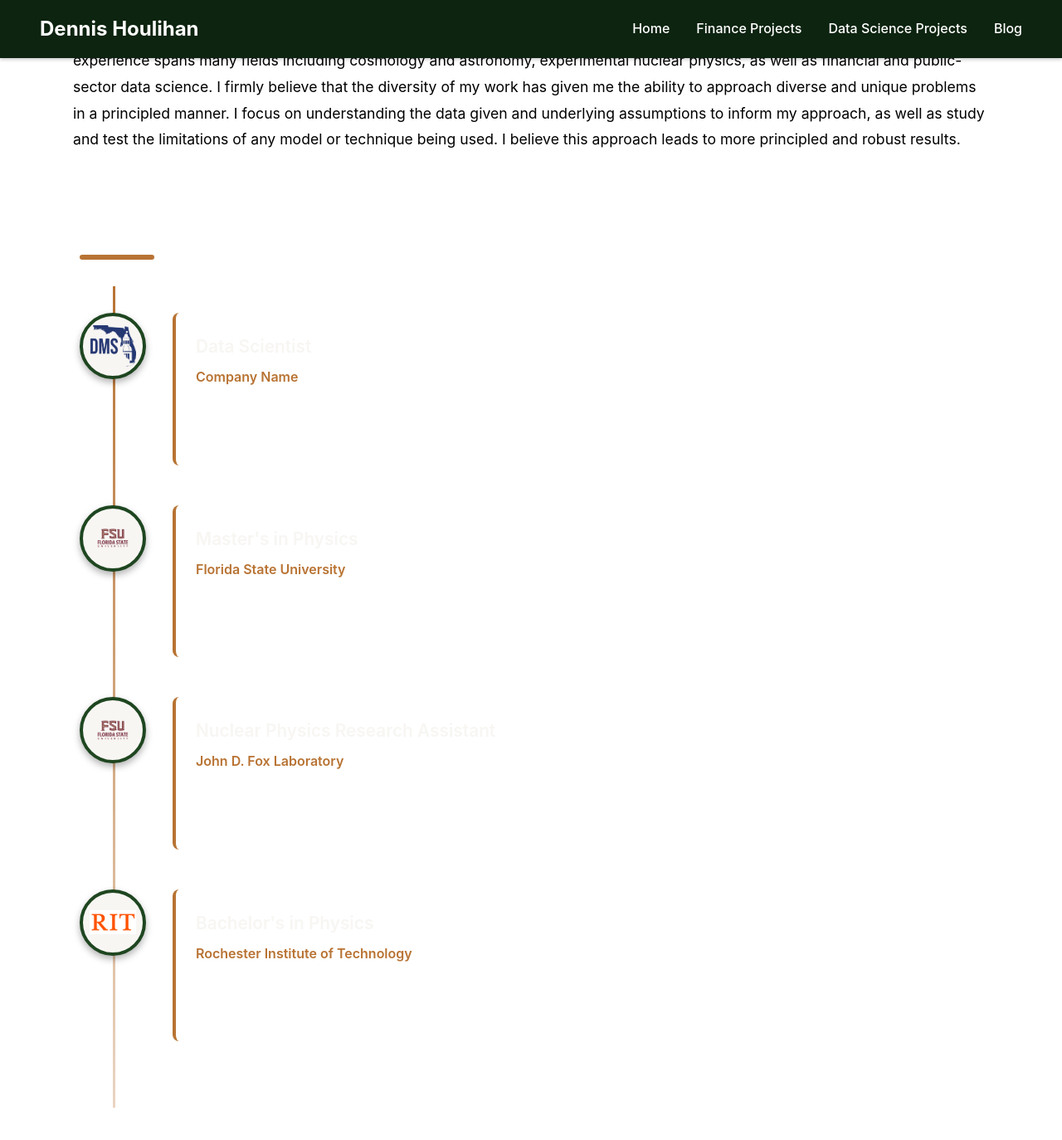
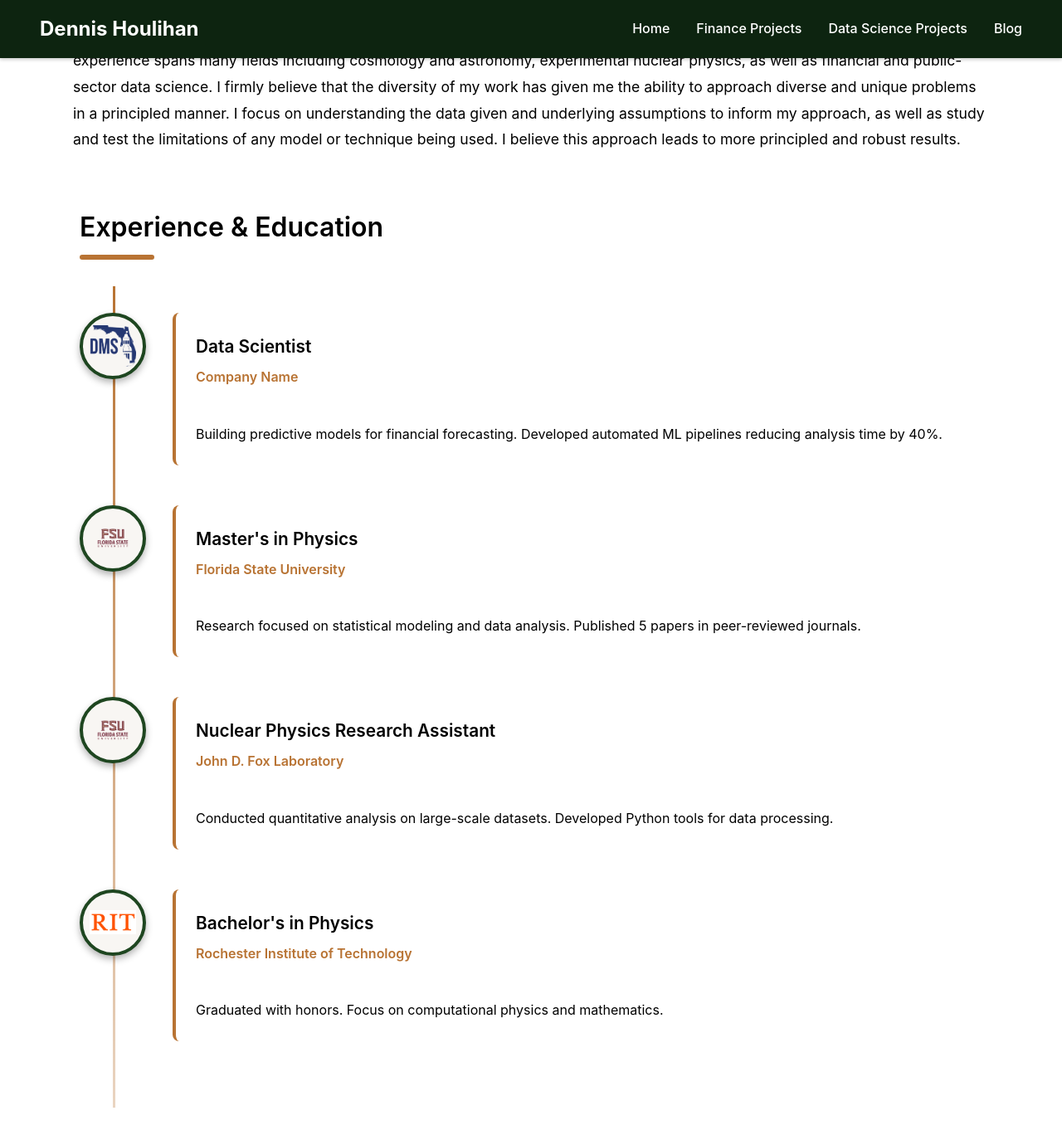
Before and after one commit to DJHoulihan/DJHoulihan.github.io, a Jekyll site: the page built from index.html, in a window 1280 px wide and 1400 px high, scrolled down 598 px. Shown: the top 1374 px of the window at 83% size. Built offline with Jekyll 4.4.1, drawn with Linux system fonts in a browser that asks for light colours.

Commit message:
Make font black

```diff
--- a/index.html
+++ b/index.html
@@ -41,7 +41,7 @@ layout: default
 <!-- TIMELINE SECTION -->
 <!-- ===================== -->
 <section id="timeline" style="max-width:100%; margin:4rem 0 0 0; padding:0 0.5rem;">
-  <h2 style="text-align:left; margin-bottom:0.5rem; color:#ffffff00;">
+  <h2 style="text-align:left; margin-bottom:0.5rem; color:#000000;">
     Experience & Education
   </h2>
   <!-- Underline -->
@@ -176,7 +176,7 @@ layout: default
 .timeline-content h3 {
   margin: 0 0 0.5rem 0;
   font-size: 1.3rem;
-  color: #f8f6f3;
+  color: #000000;
 }
 
 .timeline-org {
@@ -195,7 +195,7 @@ layout: default
 .timeline-content p:last-child {
   margin-bottom: 0;
   line-height: 1.6;
-  color: #ffffff00;
+  color: #000000;
 }
 
 /* Responsive adjustments */
```
